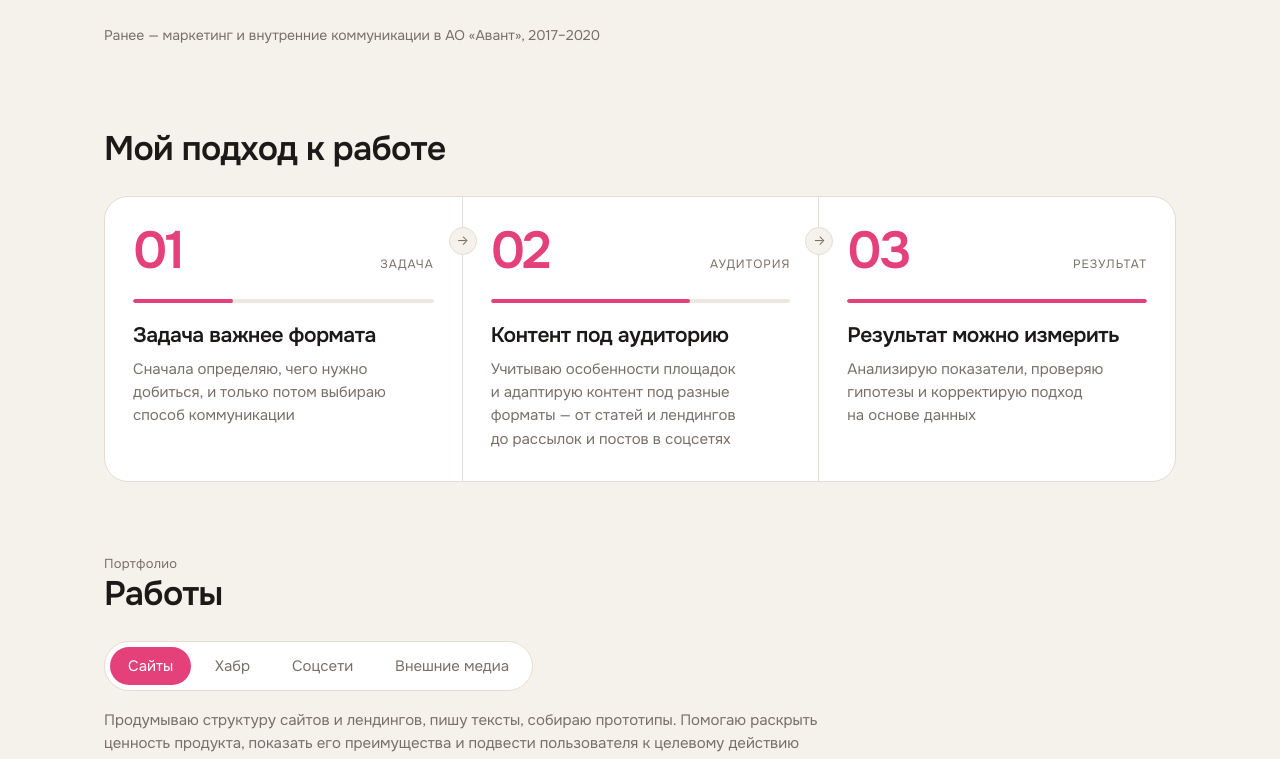
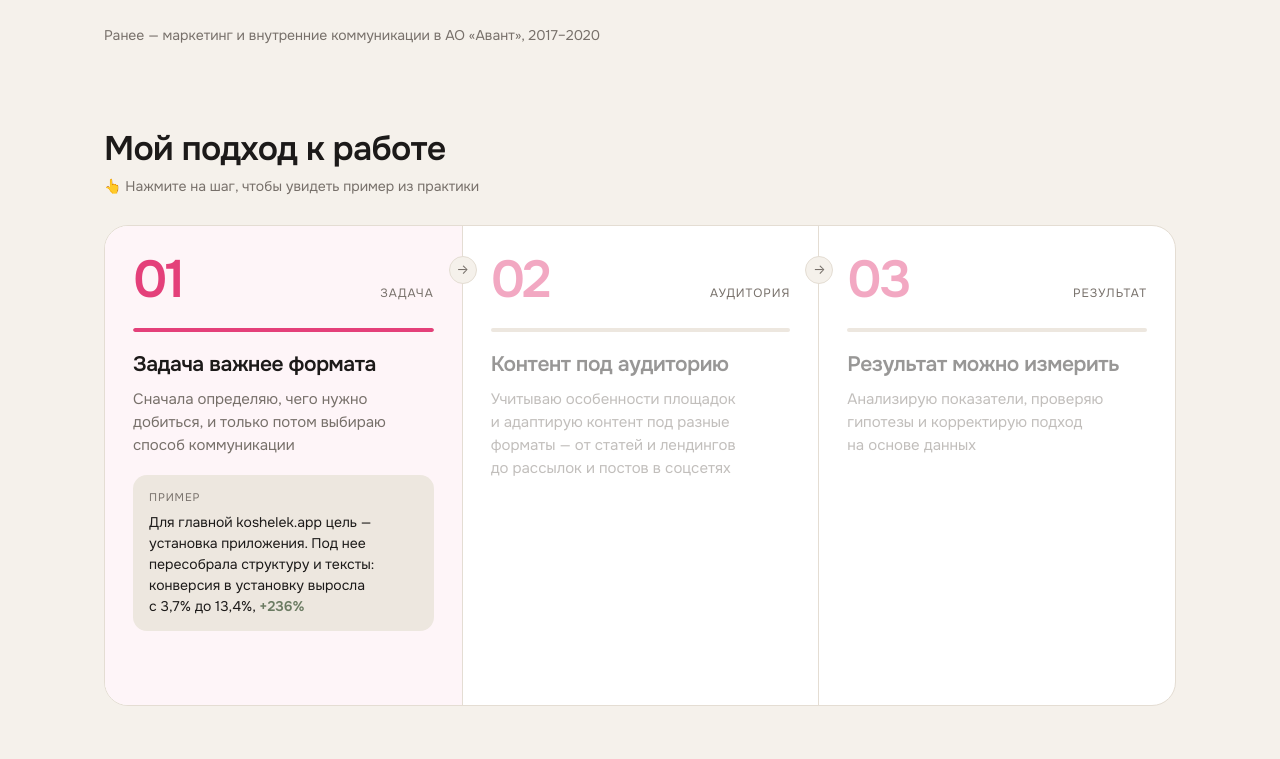
Before and after one commit to kateibragimovaspb-svg/kateibragimovaspb-svg.github.io, a plain HTML site: page index.html in a window 1280 px wide. Shown: the part 1280-2039 px from the top of the page. Drawn offline with Linux system fonts and the light colour scheme.

Commit message:
Подход: шаги переключаются по клику, линия заполняется, появляется пример из практики
Co-Authored-By: Claude Opus 5.5 <noreply@anthropic.com>

```diff
--- a/index.html
+++ b/index.html
@@ -109,17 +109,25 @@ p{margin:0 0 10px}
 
 /* ---------- Подход ---------- */
 .flow{list-style:none;margin:0;padding:0;display:grid;grid-template-columns:repeat(3,1fr);background:var(--surface);border:1px solid var(--line);border-radius:24px;overflow:hidden}
-.step{padding:28px 28px 30px;position:relative}
+.step{padding:28px 28px 30px;position:relative;cursor:pointer;transition:background .3s;outline:none}
+.step:hover{background:color-mix(in srgb,var(--chip) 45%,transparent)}
+.step:focus-visible{box-shadow:inset 0 0 0 2px var(--accent)}
+.step.on{background:color-mix(in srgb,var(--accent) 5%,var(--surface))}
+.flow.picked .step:not(.on) h3,.flow.picked .step:not(.on) p,.flow.picked .step:not(.on) .step-num{opacity:.45;transition:opacity .3s}
+.step-num,.step h3,.step p{transition:opacity .3s}
+.step-ex{margin-top:18px;padding:14px 16px;border-radius:14px;background:var(--chip);font-size:14px;line-height:1.5;color:var(--text);opacity:0;transform:translateY(8px);transition:opacity .4s,transform .4s;pointer-events:none}
+.step-ex .ex-label{display:block;font-size:11px;text-transform:uppercase;letter-spacing:.08em;color:var(--muted);margin-bottom:6px}
+.step-ex b{color:var(--num);font-weight:600;white-space:nowrap}
+.step.on .step-ex{opacity:1;transform:none;pointer-events:auto}
+.hint{font-size:14px}
+.hint::before{content:"👆 "}
 .step+.step{border-left:1px solid var(--line)}
 .step+.step::before{content:"→";position:absolute;left:-14px;top:30px;width:26px;height:26px;border-radius:50%;background:var(--bg);border:1px solid var(--line);display:grid;place-items:center;font-size:13px;color:var(--muted);z-index:1}
 .step-head{display:flex;align-items:baseline;justify-content:space-between;gap:10px}
 .step-num{font-size:52px;font-weight:600;line-height:1;letter-spacing:-.04em;color:var(--accent)}
 .step-tag{font-size:12px;text-transform:uppercase;letter-spacing:.08em;color:var(--muted)}
 .step-bar{height:4px;border-radius:4px;background:var(--chip);margin:22px 0 20px;overflow:hidden}
-.step-bar i{display:block;height:100%;border-radius:4px;background:var(--accent);width:0;transition:width 1.1s cubic-bezier(.2,.8,.2,1) .2s}
-.reveal.in .s1 .step-bar i{width:33.3%}
-.reveal.in .s2 .step-bar i{width:66.6%}
-.reveal.in .s3 .step-bar i{width:100%}
+.step-bar i{display:block;height:100%;border-radius:4px;background:var(--accent);width:0;transition:width .5s linear}
 .step h3{font-size:21px;line-height:1.2;margin-bottom:10px}
 .step p{font-size:15px;line-height:1.55;color:var(--muted);margin:0}
 .cards3{display:grid;grid-template-columns:repeat(3,1fr);gap:16px}
@@ -220,6 +228,8 @@ footer{display:flex;justify-content:space-between;gap:12px;flex-wrap:wrap;font-s
   .flow{grid-template-columns:1fr}
   .step+.step{border-left:0;border-top:1px solid var(--line)}
   .step+.step::before{content:"↓";left:28px;top:-14px}
+  .step-ex{display:none}
+  .step.on .step-ex{display:block}
   .nav .hide-m{display:none}
   .hero{grid-template-columns:1fr}
   .hero-photo{min-height:0;aspect-ratio:1/1;max-height:360px;max-width:360px}
@@ -319,11 +329,11 @@ footer{display:flex;justify-content:space-between;gap:12px;flex-wrap:wrap;font-s
 
   <!-- Подход -->
   <section class="section reveal" id="approach">
-    <div class="section-head"><div><h2>Мой подход к работе</h2></div></div>
+    <div class="section-head"><div><h2>Мой подход к работе</h2><p class="hint">Нажмите на шаг, чтобы увидеть пример из практики</p></div></div>
     <ol class="flow">
-      <li class="step s1"><div class="step-head"><span class="step-num">01</span><span class="step-tag">Задача</span></div><div class="step-bar"><i></i></div><h3>Задача важнее формата</h3><p>Сначала определяю, чего нужно добиться, и только потом выбираю способ коммуникации</p></li>
-      <li class="step s2"><div class="step-head"><span class="step-num">02</span><span class="step-tag">Аудитория</span></div><div class="step-bar"><i></i></div><h3>Контент под аудиторию</h3><p>Учитываю особенности площадок и адаптирую контент под разные форматы — от статей и лендингов до рассылок и постов в соцсетях</p></li>
-      <li class="step s3"><div class="step-head"><span class="step-num">03</span><span class="step-tag">Результат</span></div><div class="step-bar"><i></i></div><h3>Результат можно измерить</h3><p>Анализирую показатели, проверяю гипотезы и корректирую подход на основе данных</p></li>
+      <li class="step s1" tabindex="0" role="button" aria-pressed="false"><div class="step-head"><span class="step-num">01</span><span class="step-tag">Задача</span></div><div class="step-bar"><i></i></div><h3>Задача важнее формата</h3><p>Сначала определяю, чего нужно добиться, и только потом выбираю способ коммуникации</p><div class="step-ex"><span class="ex-label">Пример</span>Для главной koshelek.app цель — установка приложения. Под нее пересобрала структуру и тексты: конверсия в установку выросла с 3,7% до 13,4%, <b>+236%</b></div></li>
+      <li class="step s2" tabindex="0" role="button" aria-pressed="false"><div class="step-head"><span class="step-num">02</span><span class="step-tag">Аудитория</span></div><div class="step-bar"><i></i></div><h3>Контент под аудиторию</h3><p>Учитываю особенности площадок и адаптирую контент под разные форматы — от статей и лендингов до рассылок и постов в соцсетях</p><div class="step-ex"><span class="ex-label">Пример</span>Технические материалы выходят на Хабре, а анонсы адаптирую под три <span class="nw">Telegram-сообщества</span>: пользователей Jay Copilot и две аудитории разработчиков. Подписчиков блога на Хабре — <b>+76%</b> за квартал</div></li>
+      <li class="step s3" tabindex="0" role="button" aria-pressed="false"><div class="step-head"><span class="step-num">03</span><span class="step-tag">Результат</span></div><div class="step-bar"><i></i></div><h3>Результат можно измерить</h3><p>Анализирую показатели, проверяю гипотезы и корректирую подход на основе данных</p><div class="step-ex"><span class="ex-label">Пример</span>После перезапуска блога Jay Copilot следила за трафиком и по данным выбирала темы и рубрики: статей стало 30+ вместо 2, просмотры выросли <b>в 7 раз</b></div></li>
     </ol>
   </section>
 
@@ -577,6 +587,29 @@ footer{display:flex;justify-content:space-between;gap:12px;flex-wrap:wrap;font-s
     img.addEventListener('error',ph); if(img.complete&&img.naturalWidth===0)ph();
   });
 
+  /* --- Подход: шаги по клику --- */
+  var flow=document.querySelector('.flow');
+  if(flow){
+    var steps=[].slice.call(flow.querySelectorAll('.step')), cur=-1;
+    function pick(k){
+      steps.forEach(function(st,i){
+        var bar=st.querySelector('.step-bar i');
+        if(i<=k){ bar.style.transitionDelay=(k>cur? Math.max(i-cur-1,0)*.5 : 0)+'s'; bar.style.width='100%'; }
+        else { bar.style.transitionDelay='0s'; bar.style.width='0'; }
+        st.classList.toggle('on',i===k); st.setAttribute('aria-pressed',i===k);
+      });
+      flow.classList.add('picked'); cur=k;
+    }
+    steps.forEach(function(st,i){
+      st.addEventListener('click',function(){pick(i)});
+      st.addEventListener('keydown',function(e){if(e.key==='Enter'||e.key===' '){e.preventDefault();pick(i)}});
+    });
+    if('IntersectionObserver' in window){
+      var fo=new IntersectionObserver(function(es){if(es[0].isIntersecting){if(cur<0)pick(0);fo.disconnect()}},{threshold:.5});
+      fo.observe(flow);
+    } else pick(0);
+  }
+
   /* --- Появление блоков --- */
   function grow(m){var b=+m.dataset.b,a=+m.dataset.a,bars=m.querySelectorAll('.bar');bars[0].style.width=Math.max(b/a*100,2)+'%';bars[1].style.width='100%'}
   if('IntersectionObserver' in window){
```
